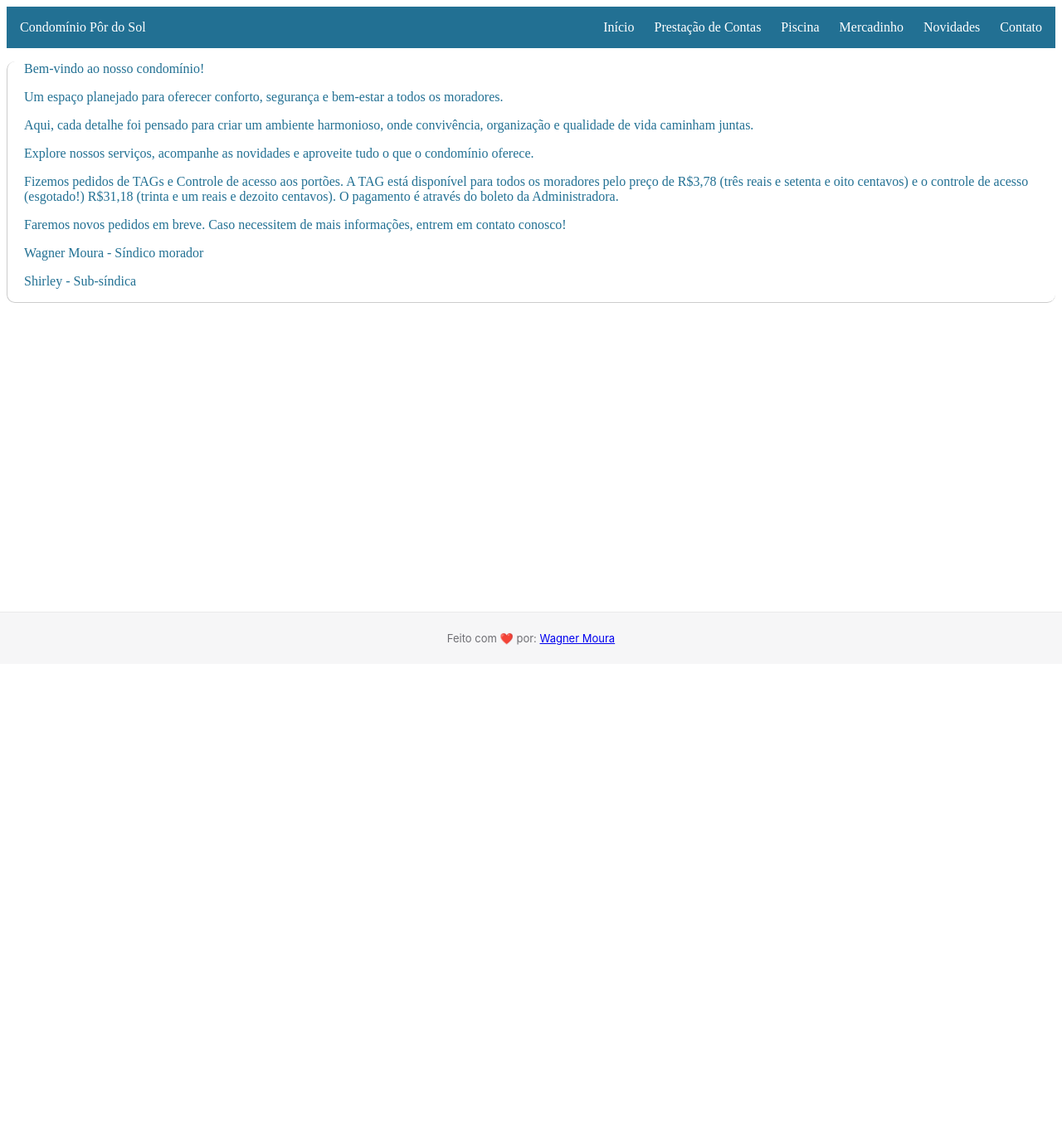
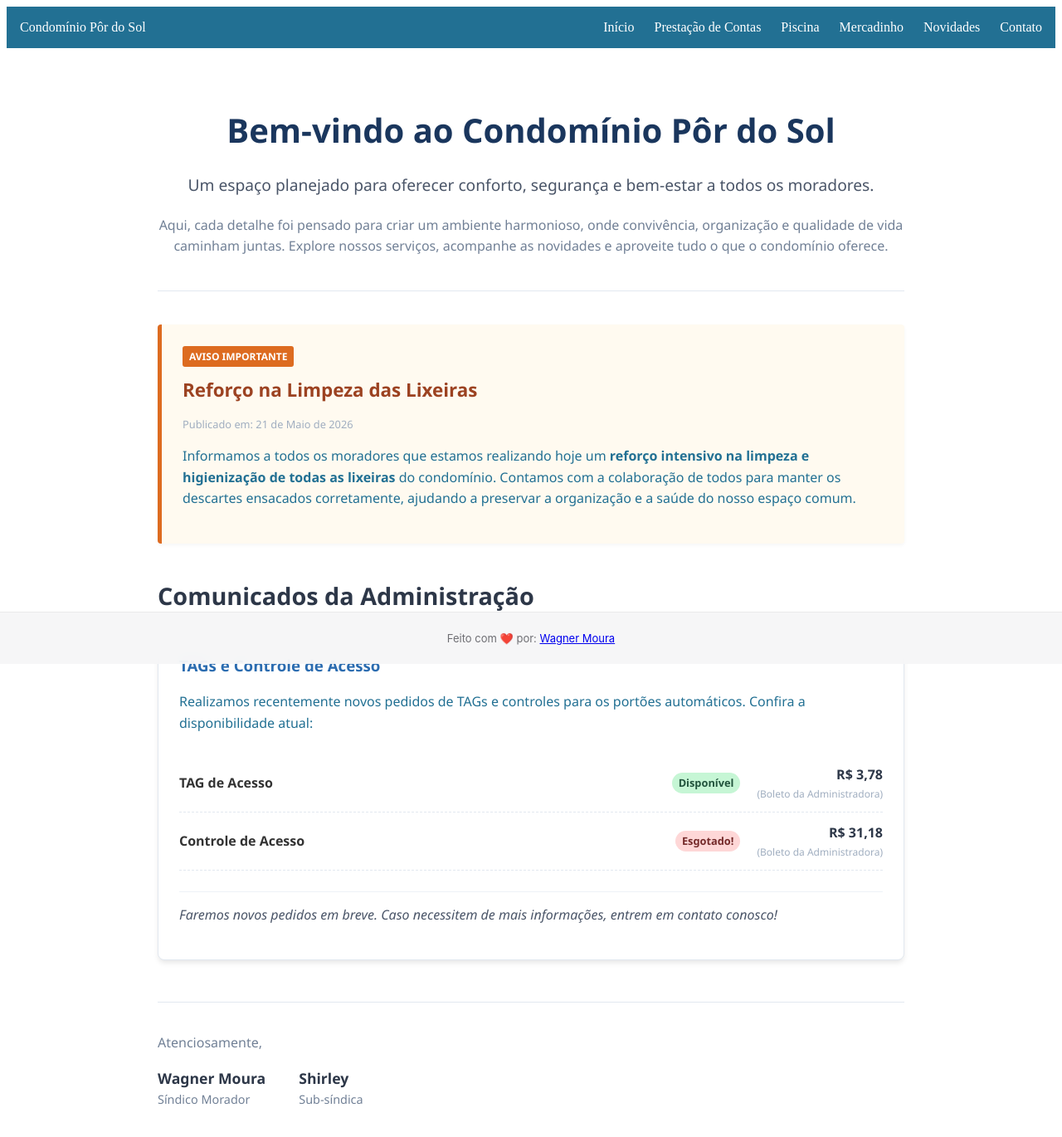
Before and after one commit to andradewagner/pordosol, an Angular app in the folder frontend/: page /home in a window 1280 px wide. Shown: the top 1370 px of the page at 83% size. Before the commit the page ends 800 px from the top, so only its background shows below. Built offline with nearby package versions, Linux system fonts and the light colour scheme.

Commit message:
Atualizando home

```diff
--- a/frontend/src/app/pages/home/home.component.css
+++ b/frontend/src/app/pages/home/home.component.css
@@ -8,3 +8,216 @@ p {
     border-radius: 10px;
     padding: 0 20px;
 }
+
+/* Container Principal */
+.home-container {
+  max-width: 900px;
+  margin: 0 auto;
+  padding: 40px 20px;
+  font-family: 'Segoe UI', Roboto, Helvetica, Arial, sans-serif;
+  color: #333333;
+  line-height: 1.6;
+}
+
+/* Cabeçalho / Hero */
+.home-hero {
+  text-align: center;
+  margin-bottom: 30px;
+}
+
+.home-hero h1 {
+  font-size: 2.5rem;
+  color: #1a365d; /* Azul escuro corporativo/condomínio */
+  margin-bottom: 15px;
+  font-weight: 700;
+}
+
+.home-hero .subtitle {
+  font-size: 1.2rem;
+  color: #4a5568;
+  font-weight: 500;
+  margin-bottom: 20px;
+}
+
+.home-hero .description {
+  font-size: 1rem;
+  color: #718096;
+}
+
+.section-divider {
+  border: 0;
+  height: 1px;
+  background: #e2e8f0;
+  margin: 40px 0;
+}
+
+/* Mural de Avisos (Limpeza das Lixeiras) */
+.home-alerts {
+  margin-bottom: 40px;
+}
+
+.alert-card {
+  background-color: #fffaf0; /* Fundo levemente amarelado/alerta */
+  border-left: 5px solid #dd6b20; /* Borda laranja de atenção */
+  padding: 25px;
+  border-radius: 4px;
+  box-shadow: 0 2px 4px rgba(0,0,0,0.04);
+}
+
+.alert-badge {
+  display: inline-block;
+  background-color: #dd6b20;
+  color: white;
+  font-size: 0.75rem;
+  font-weight: bold;
+  padding: 3px 8px;
+  border-radius: 3px;
+  margin-bottom: 10px;
+}
+
+.alert-card h3 {
+  margin: 0 0 5px 0;
+  color: #9c4221;
+  font-size: 1.4rem;
+}
+
+.alert-date {
+  font-size: 0.8rem;
+  color: #a0aec0;
+  margin-bottom: 15px;
+}
+
+/* Seção de Utilidade Pública / Serviços */
+.home-services h2 {
+  font-size: 1.8rem;
+  color: #2d3748;
+  margin-bottom: 20px;
+}
+
+.service-card {
+  background: #ffffff;
+  border: 1px solid #e2e8f0;
+  border-radius: 8px;
+  padding: 25px;
+  box-shadow: 0 4px 6px -1px rgba(0, 0, 0, 0.1);
+}
+
+.service-card h3 {
+  color: #2b6cb0;
+  margin-top: 0;
+  margin-bottom: 15px;
+}
+
+/* Lista de Preços das Tags */
+.price-list {
+  list-style: none;
+  padding: 0;
+  margin: 25px 0;
+}
+
+.price-list li {
+  display: flex;
+  align-items: center;
+  justify-content: space-between;
+  padding: 12px 0;
+  border-bottom: 1px dashed #e2e8f0;
+}
+
+.item-name {
+  font-weight: 600;
+  flex: 1;
+}
+
+.item-status {
+  font-size: 0.8rem;
+  font-weight: bold;
+  padding: 2px 8px;
+  border-radius: 20px;
+  margin-right: 20px;
+}
+
+.item-status.available {
+  background-color: #c6f6d5;
+  color: #22543d;
+}
+
+.item-status.sold-out {
+  background-color: #fed7d7;
+  color: #742a2a;
+}
+
+.item-price {
+  font-weight: 700;
+  color: #2d3748;
+  text-align: right;
+}
+
+.item-price small {
+  display: block;
+  font-weight: normal;
+  font-size: 0.75rem;
+  color: #a0aec0;
+}
+
+.highlight-text {
+  font-style: italic;
+  color: #4a5568;
+  margin-top: 20px;
+  border-top: 1px solid #edf2f7;
+  padding-top: 15px;
+}
+
+/* Rodapé / Assinaturas */
+.home-management {
+  margin-top: 50px;
+  padding-top: 20px;
+  border-top: 1px solid #e2e8f0;
+}
+
+.home-management p {
+  margin-bottom: 15px;
+  color: #718096;
+}
+
+.management-team {
+  display: flex;
+  gap: 40px;
+}
+
+.member {
+  display: flex;
+  flex-direction: column;
+}
+
+.member strong {
+  font-size: 1.1rem;
+  color: #2d3748;
+}
+
+.member span {
+  font-size: 0.9rem;
+  color: #718096;
+}
+
+/* Responsividade para Celulares */
+@media (max-width: 600px) {
+  .price-list li {
+    flex-direction: column;
+    align-items: flex-start;
+    gap: 5px;
+  }
+
+  .item-status {
+    margin-right: 0;
+    margin-bottom: 5px;
+  }
+
+  .item-price {
+    text-align: left;
+  }
+
+  .management-team {
+    flex-direction: column;
+    gap: 20px;
+  }
+}
--- a/frontend/src/app/pages/home/home.component.html
+++ b/frontend/src/app/pages/home/home.component.html
@@ -1,10 +1,65 @@
-<div class="home">
-    <p>Bem-vindo ao nosso condomínio!</p>
-    <p>Um espaço planejado para oferecer conforto, segurança e bem-estar a todos os moradores.</p>
-    <p>Aqui, cada detalhe foi pensado para criar um ambiente harmonioso, onde convivência, organização e qualidade de vida caminham juntas.</p>
-    <p>Explore nossos serviços, acompanhe as novidades e aproveite tudo o que o condomínio oferece.</p>
-    <p>Fizemos pedidos de TAGs e Controle de acesso aos portões. A TAG está disponível para todos os moradores pelo preço de R$3,78 (três reais e setenta e oito centavos) e o controle de acesso (esgotado!) R$31,18 (trinta e um reais e dezoito centavos). O pagamento é através do boleto da Administradora.</p>
-    <p>Faremos novos pedidos em breve. Caso necessitem de mais informações, entrem em contato conosco!</p>
-    <p>Wagner Moura - Síndico morador</p>
-    <p>Shirley - Sub-síndica</p>
+<div class="home-container">
+
+  <header class="home-hero">
+    <h1>Bem-vindo ao Condomínio Pôr do Sol</h1>
+    <p class="subtitle">Um espaço planejado para oferecer conforto, segurança e bem-estar a todos os moradores.</p>
+    <p class="description">
+      Aqui, cada detalhe foi pensado para criar um ambiente harmonioso, onde convivência, organização e
+      qualidade de vida caminham juntas. Explore nossos serviços, acompanhe as novidades e aproveite tudo o que o condomínio oferece.
+    </p>
+  </header>
+
+  <hr class="section-divider">
+
+  <section class="home-alerts">
+    <div class="alert-card important">
+      <div class="alert-badge">AVISO IMPORTANTE</div>
+      <h3>Reforço na Limpeza das Lixeiras</h3>
+      <p class="alert-date">Publicado em: 21 de Maio de 2026</p>
+      <p>
+        Informamos a todos os moradores que estamos realizando hoje um <strong>reforço intensivo na limpeza e higienização de todas as lixeiras</strong> do condomínio. Contamos com a colaboração de todos para manter os descartes ensacados corretamente, ajudando a preservar a organização e a saúde do nosso espaço comum.
+      </p>
+    </div>
+  </section>
+
+  <section class="home-services">
+    <h2>Comunicados da Administração</h2>
+
+    <div class="services-grid">
+      <div class="service-card">
+        <h3>TAGs e Controle de Acesso</h3>
+        <p>Realizamos recentemente novos pedidos de TAGs e controles para os portões automáticos. Confira a disponibilidade atual:</p>
+
+        <ul class="price-list">
+          <li>
+            <span class="item-name">TAG de Acesso</span>
+            <span class="item-status available">Disponível</span>
+            <span class="item-price">R$ 3,78 <small>(Boleto da Administradora)</small></span>
+          </li>
+          <li>
+            <span class="item-name">Controle de Acesso</span>
+            <span class="item-status sold-out">Esgotado!</span>
+            <span class="item-price">R$ 31,18 <small>(Boleto da Administradora)</small></span>
+          </li>
+        </ul>
+
+        <p class="highlight-text">Faremos novos pedidos em breve. Caso necessitem de mais informações, entrem em contato conosco!</p>
+      </div>
+    </div>
+  </section>
+
+  <footer class="home-management">
+    <p>Atenciosamente,</p>
+    <div class="management-team">
+      <div class="member">
+        <strong>Wagner Moura</strong>
+        <span>Síndico Morador</span>
+      </div>
+      <div class="member">
+        <strong>Shirley</strong>
+        <span>Sub-síndica</span>
+      </div>
+    </div>
+  </footer>
+
 </div>
```
